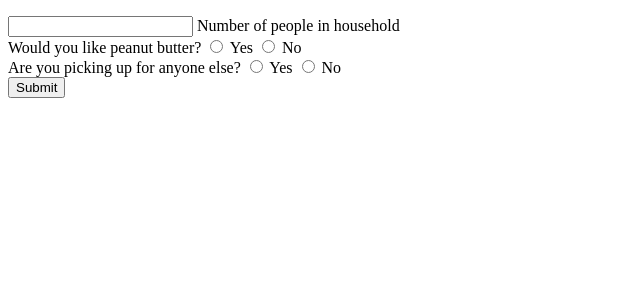
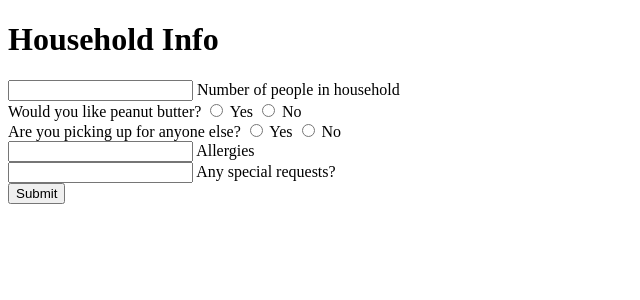
Before and after one commit to shaunacs/pantrack, a Flask app: page /household-info in a window 1280 px wide. Shown: the top 300 px of the page, without its empty margins (0-640 px from the left). Run offline with Flask 2, Linux system fonts and the light colour scheme.

Commit message:
Added allergy and special request input to household form

```diff
--- a/server.py
+++ b/server.py
@@ -155,11 +155,32 @@ def handle_household_info():
 
     user = crud.find_user_by_username()
     num_people = request.form.get('num-people')
-    wants_peanut_butter = bool(request.form.get('wants-peanut-butter'))
-    picking_up_for_another = bool(request.form.get('picking-up-for-another'))
+    wants_peanut_butter = request.form.get('wants-peanut-butter')
+    picking_up_for_another = request.form.get('picking-up-for-another')
+    allergies = request.form.get('allergies')
+    special_requests = request.form.get('special-requests')
+
+    # Changing strings to appropriate data type to create instance
+    if allergies == "":
+        allergies = None
+    if special_requests == "":
+        special_requests = None
+
+    print("*" * 25)
+    print(special_requests)
+
+    if wants_peanut_butter == "True":
+        wants_peanut_butter = True
+    else:
+        wants_peanut_butter = False
+
+    if picking_up_for_another == "True":
+        picking_up_for_another = True
+    else:
+        picking_up_for_another = False
 
     user_household = crud.create_household(user, num_people, wants_peanut_butter,
-                        picking_up_for_another)
+                        picking_up_for_another, allergies, special_requests)
 
     available_appts = []
     all_appt_slots = crud.view_all_appt_slots()
--- a/templates/household_form.html
+++ b/templates/household_form.html
@@ -4,8 +4,9 @@
 {% block head %}{% endblock %}
 
 {% block body %}
+<h1>Household Info</h1>
 <form action="/handle-household-info" method="POST">
-    <input type="number" name="num-people">
+    <input type="number" name="num-people" required>
     <label>Number of people in household</label><br>
 
     Would you like peanut butter?
@@ -21,6 +22,12 @@
     <input type="radio" class="picking-up" name="picking-up-for-another" value=False>
     <label>No</label><br>
 
+    <input type="text" name="allergies">
+    <label>Allergies</label><br>
+
+    <input type="text" name="special-requests">
+    <label>Any special requests?</label><br>
+
     <input type="submit" name="submit">
 
 </form>
```
Also changed, not shown: seed_database.py (+5 -2 lines).
